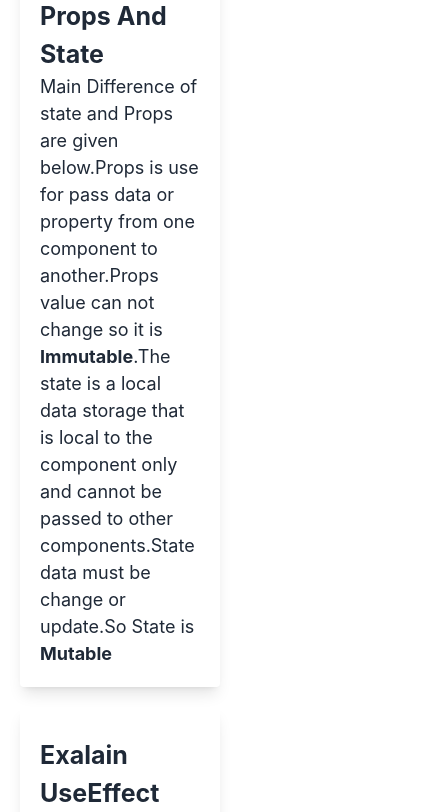
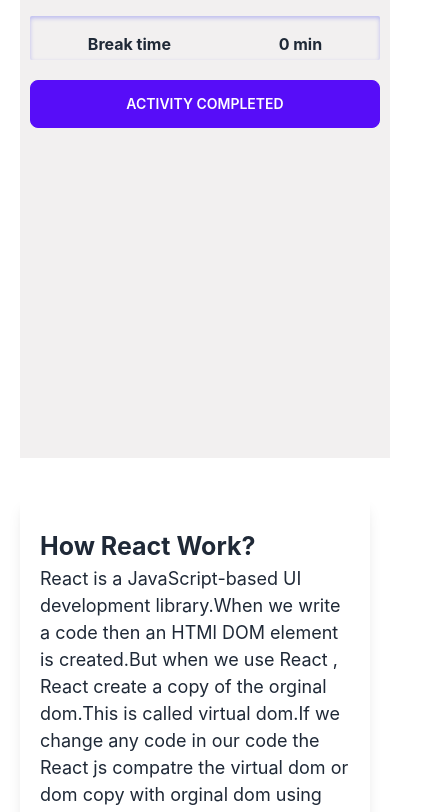
Before and after one commit to bashar4980/React_SPA_Aplication, a React (Create React App) app: page / in a window 390 px wide. Shown: the part 5298-6110 px from the top of the page, 446 px wide, since content can reach past the window. Built offline with nearby package versions, Linux system fonts and the light colour scheme.

Commit message:
Mobile responsive is done

```diff
--- a/src/Components/Books/Books.css
+++ b/src/Components/Books/Books.css
@@ -5,3 +5,8 @@
 .w-80{
     width: 19rem;
 }
+ @media screen and (max-width:639px) {
+    .card img{
+        height: auto;
+    }
+ }
--- a/src/Components/Library/Library.css
+++ b/src/Components/Library/Library.css
@@ -12,10 +12,20 @@
     background-color: rgb(242, 240, 240);
     padding         : 10px;
     height: 110vh;
-    position        : sticky!important;
+    position        : sticky;
     top             : 0;
 
 
 
 
 }
+
+@media only screen and (max-width: 500px) {
+    .main_section {
+        display              : grid;
+        grid-template-columns: 1fr;
+    }
+  .student_section{
+    position: relative;
+  }
+}
--- a/src/Components/Library/Library.jsx
+++ b/src/Components/Library/Library.jsx
@@ -36,13 +36,14 @@ const Library = () => {
                 })
               }
             </div>
-             <div className="question_part mt-10 mr-5">
-            <Question/>
-        </div>
+
             </div>
             <div className="student_section">
                 <Profile subjects={subjects}/>
             </div>
+            <div className="question_part mt-10 mr-5">
+            <Question/>
+        </div>
 
         </div>
 
```
